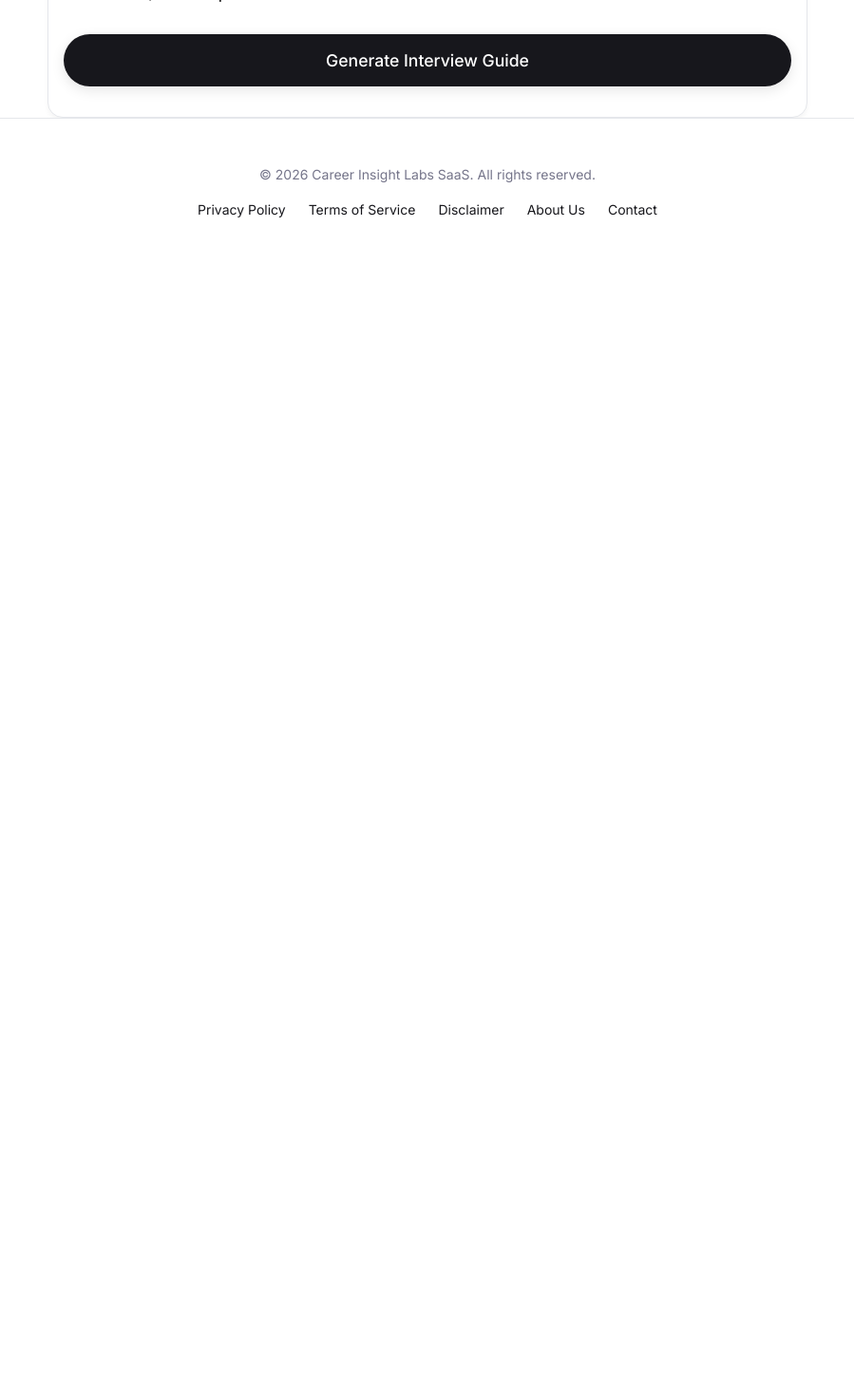
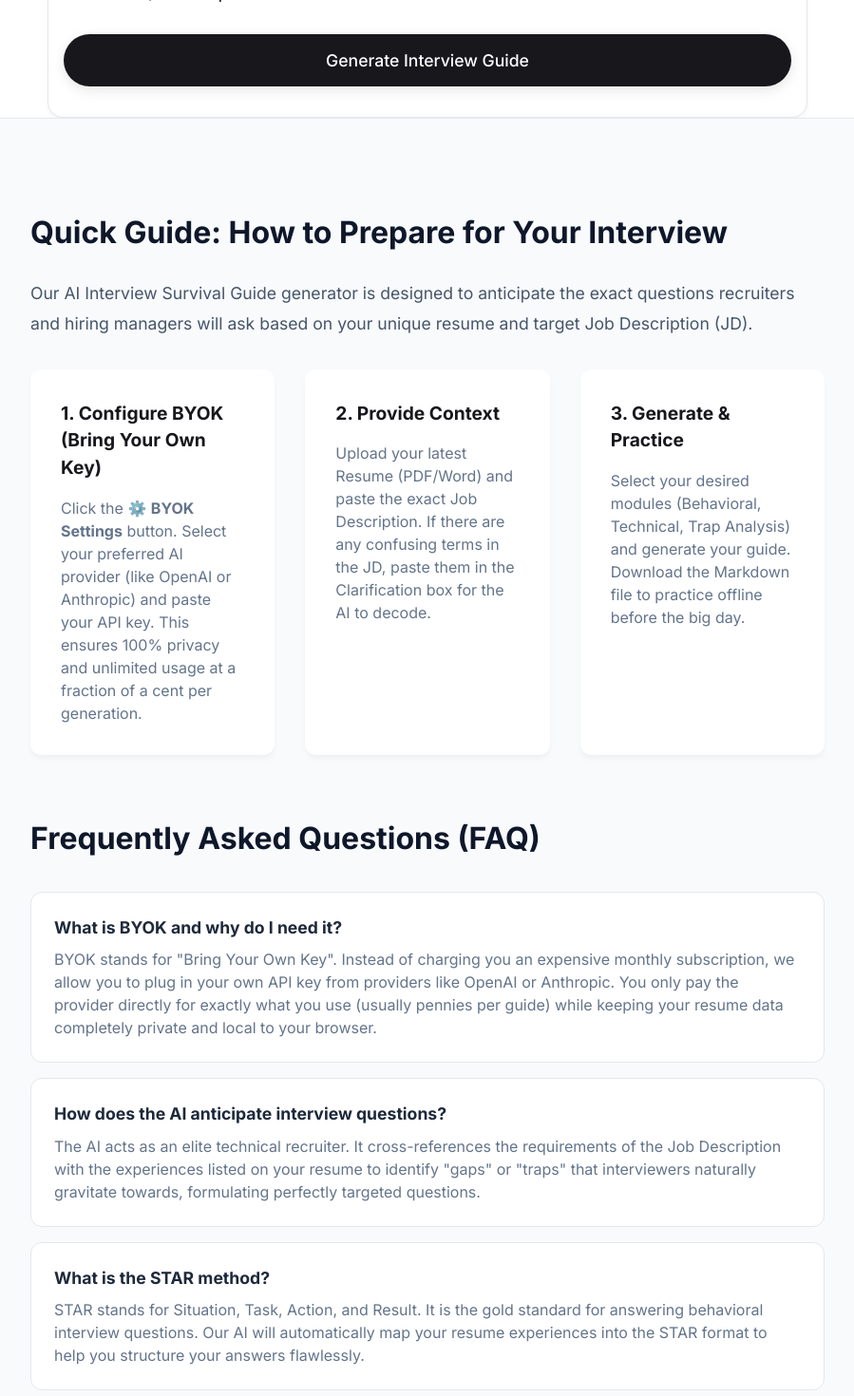
Before and after one commit to HermanTeng19/AI-Resume-Builder-SaaS, a React (Vite) app: page /interview-prep in a window 1280 px wide. Shown: the part 1020-2490 px from the top of the page at 95% size, without its empty margins (190-1089 px from the left). Before the commit the page ends 1299 px from the top, so only its background shows below. Built offline with nearby package versions, Linux system fonts and the light colour scheme; a web font is replaced by a local one.

Commit message:
feat: add Quick Guide and FAQ section to Interview Prep

```diff
--- a/src/pages/InterviewPrep.tsx
+++ b/src/pages/InterviewPrep.tsx
@@ -142,12 +142,13 @@ ${jdText}
   };
 
   return (
-    <div className="page-container" style={{ maxWidth: '800px', margin: '0 auto', padding: '2rem 1rem' }}>
+    <>
       <SEO
         title="AI Interview Prep Guide | Career Insight Labs"
         description="Generate a highly targeted interview preparation guide based on your resume and job description."
         url="https://careerinsightlabs.com/interview-prep"
       />
+      <div className="page-container" style={{ maxWidth: '800px', margin: '0 auto', padding: '2rem 1rem', minHeight: 'calc(100vh - 73px)' }}>
 
       {step === 1 && (
         <div className="wizard-step" style={{ animation: 'fadeInUp 0.5s ease-out' }}>
@@ -313,7 +314,50 @@ ${jdText}
         getClient={getClient}
         getModelName={getModelName}
       />
-    </div>
+      </div>
+
+      {/* Quick Guide & FAQ Section */}
+      <section className="seo-content-section" style={{ padding: '4rem 2rem', backgroundColor: '#f8fafc', borderTop: '1px solid var(--border-color)' }}>
+        <div className="page-container" style={{ margin: '0 auto', boxShadow: 'none', border: 'none', backgroundColor: 'transparent', maxWidth: '900px' }}>
+          <h2 style={{ fontSize: '2rem', marginBottom: '1.5rem', color: '#0f172a' }}>Quick Guide: How to Prepare for Your Interview</h2>
+          <p style={{ fontSize: '1.1rem', color: '#475569', marginBottom: '2rem', lineHeight: '1.8' }}>
+            Our AI Interview Survival Guide generator is designed to anticipate the exact questions recruiters and hiring managers will ask based on your unique resume and target Job Description (JD).
+          </p>
+
+          <div style={{ display: 'grid', gridTemplateColumns: 'repeat(auto-fit, minmax(250px, 1fr))', gap: '2rem', marginBottom: '4rem' }}>
+            <div style={{ background: 'white', padding: '2rem', borderRadius: '12px', boxShadow: '0 4px 6px -1px rgba(0,0,0,0.05)' }}>
+              <h4 style={{ fontSize: '1.2rem', marginBottom: '1rem', color: 'var(--primary-color)' }}>1. Configure BYOK (Bring Your Own Key)</h4>
+              <p style={{ color: '#64748b' }}>Click the ⚙️ <strong>BYOK Settings</strong> button. Select your preferred AI provider (like OpenAI or Anthropic) and paste your API key. This ensures 100% privacy and unlimited usage at a fraction of a cent per generation.</p>
+            </div>
+            <div style={{ background: 'white', padding: '2rem', borderRadius: '12px', boxShadow: '0 4px 6px -1px rgba(0,0,0,0.05)' }}>
+              <h4 style={{ fontSize: '1.2rem', marginBottom: '1rem', color: 'var(--primary-color)' }}>2. Provide Context</h4>
+              <p style={{ color: '#64748b' }}>Upload your latest Resume (PDF/Word) and paste the exact Job Description. If there are any confusing terms in the JD, paste them in the Clarification box for the AI to decode.</p>
+            </div>
+            <div style={{ background: 'white', padding: '2rem', borderRadius: '12px', boxShadow: '0 4px 6px -1px rgba(0,0,0,0.05)' }}>
+              <h4 style={{ fontSize: '1.2rem', marginBottom: '1rem', color: 'var(--primary-color)' }}>3. Generate & Practice</h4>
+              <p style={{ color: '#64748b' }}>Select your desired modules (Behavioral, Technical, Trap Analysis) and generate your guide. Download the Markdown file to practice offline before the big day.</p>
+            </div>
+          </div>
+
+          <h2 style={{ fontSize: '2rem', marginBottom: '2rem', color: '#0f172a', marginTop: '4rem' }}>Frequently Asked Questions (FAQ)</h2>
+
+          <div className="faq-item" style={{ background: 'white', padding: '1.5rem', borderRadius: '12px', marginBottom: '1rem', border: '1px solid var(--border-color)' }}>
+            <h4 style={{ fontSize: '1.1rem', marginBottom: '0.5rem', color: '#1e293b' }}>What is BYOK and why do I need it?</h4>
+            <p style={{ color: '#64748b' }}>BYOK stands for "Bring Your Own Key". Instead of charging you an expensive monthly subscription, we allow you to plug in your own API key from providers like OpenAI or Anthropic. You only pay the provider directly for exactly what you use (usually pennies per guide) while keeping your resume data completely private and local to your browser.</p>
+          </div>
+
+          <div className="faq-item" style={{ background: 'white', padding: '1.5rem', borderRadius: '12px', marginBottom: '1rem', border: '1px solid var(--border-color)' }}>
+            <h4 style={{ fontSize: '1.1rem', marginBottom: '0.5rem', color: '#1e293b' }}>How does the AI anticipate interview questions?</h4>
+            <p style={{ color: '#64748b' }}>The AI acts as an elite technical recruiter. It cross-references the requirements of the Job Description with the experiences listed on your resume to identify "gaps" or "traps" that interviewers naturally gravitate towards, formulating perfectly targeted questions.</p>
+          </div>
+
+          <div className="faq-item" style={{ background: 'white', padding: '1.5rem', borderRadius: '12px', marginBottom: '1rem', border: '1px solid var(--border-color)' }}>
+            <h4 style={{ fontSize: '1.1rem', marginBottom: '0.5rem', color: '#1e293b' }}>What is the STAR method?</h4>
+            <p style={{ color: '#64748b' }}>STAR stands for Situation, Task, Action, and Result. It is the gold standard for answering behavioral interview questions. Our AI will automatically map your resume experiences into the STAR format to help you structure your answers flawlessly.</p>
+          </div>
+        </div>
+      </section>
+    </>
   );
 };
 
```
